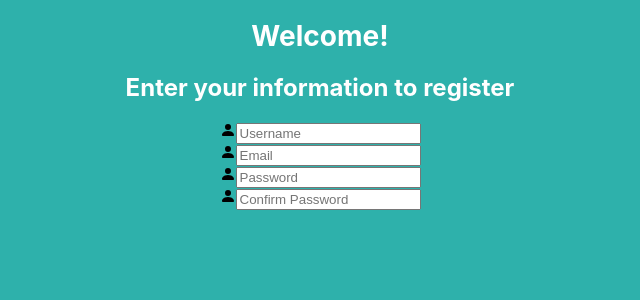
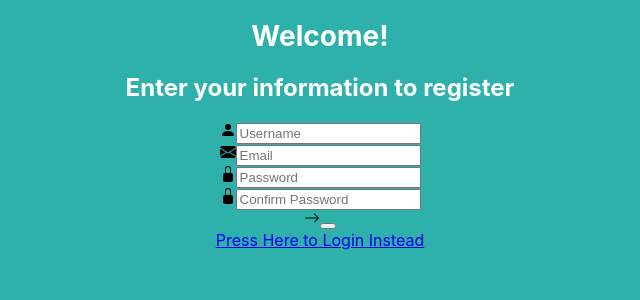
Before and after one commit to DanGraham23/react-chat-application, a React (Create React App) app in the folder web-chat-app/client/: page /register in a window 1280 px wide. Shown: the top 300 px of the page, without its empty margins (320-960 px from the left). Built offline with nearby package versions, Linux system fonts and the light colour scheme.

Commit message:
add link to login page

```diff
--- a/web-chat-app/client/src/pages/Register.jsx
+++ b/web-chat-app/client/src/pages/Register.jsx
@@ -1,5 +1,6 @@
-import {BsFillPersonFill} from 'react-icons/bs';
+import {BsArrowRight, BsEnvelopeFill, BsFillPersonFill, BsLockFill} from 'react-icons/bs';
 import {useState} from 'react';
+import {Link} from 'react-router-dom';
 
 export default function Register(){
     const [userInfo, setUserInfo] = useState({
@@ -29,7 +30,7 @@ export default function Register(){
                     />
                 </div>
                 <div className="form-input">
-                    <BsFillPersonFill/>
+                    <BsEnvelopeFill/>
                     <input
                     className="form-input"
                     type="text"
@@ -39,7 +40,7 @@ export default function Register(){
                     />
                 </div>
                 <div className="form-input">
-                    <BsFillPersonFill/>
+                    <BsLockFill/>
                     <input
                     className="form-input"
                     type="password"
@@ -49,7 +50,7 @@ export default function Register(){
                     />
                 </div>
                 <div className="form-input">
-                    <BsFillPersonFill/>
+                    <BsLockFill/>
                     <input
                     className="form-input"
                     type="password"
@@ -58,6 +59,15 @@ export default function Register(){
                     onChange={handleChange}
                     />
                 </div>
+                <div className="form-input">
+                    <BsArrowRight/>
+                    <button
+                    className="form-btn form-input"
+                    type="submit"
+                    placeholder="Confirm Password"
+                    ></button>
+                </div>
+                <span><Link to="/login">Press Here to Login Instead</Link></span>
             </form>
         </div>
     )
```
